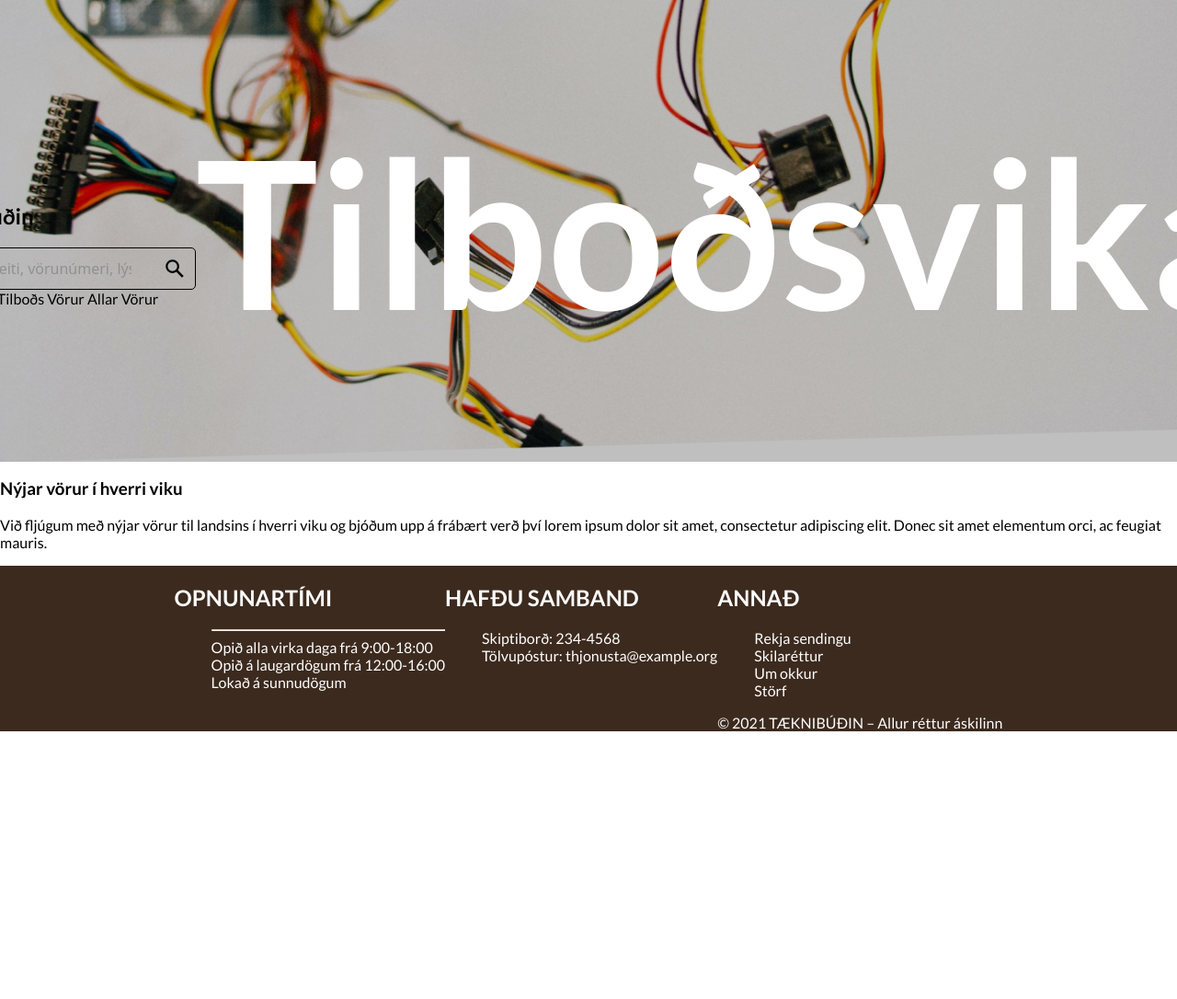
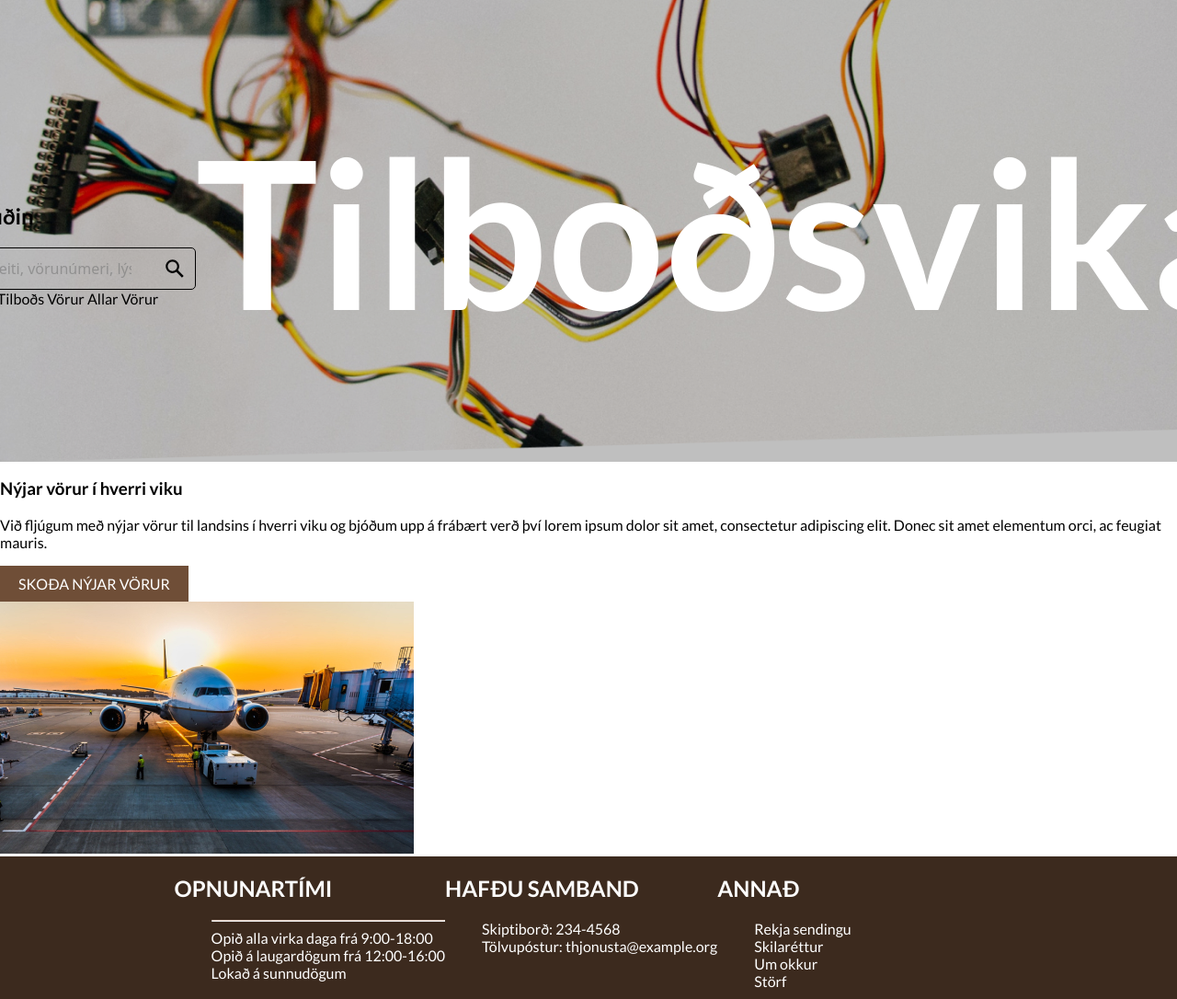
Before and after one commit to edilinga/hopurinn, a website: page index.html in a window 1280 px wide. Shown: the top 1086 px of the page at 92% size. Before the commit the page ends 800 px from the top, so only its background shows below. Drawn offline with Linux system fonts and the light colour scheme.

Commit message:
set inn mynd og fleiri CSS eiginleika í bodyið

```diff
--- a/index.html
+++ b/index.html
@@ -50,7 +50,9 @@
             á frábært verð því lorem ipsum dolor sit amet, consectetur
             adipiscing elit. Donec sit amet elementum orci, ac feugiat mauris.
           </p>
+          <a href="#" class="view-products">SKOÐA NÝJAR VÖRUR</a>
         </div>
+        <img src="../images/Airplane.jpg" />
       </section>
     </div>
 
--- a/styles/styles.css
+++ b/styles/styles.css
@@ -110,7 +110,22 @@ footer .footer-copyright {
 
  .boxes{
   font-family: "Lato";
+  display: flex;
+  justify-content: center;
+
  }
+
+ .view-products {
+  display: inline-block;
+  padding: 10px 20px;
+  background-color: #6F4E37;
+  color: #fff;
+  text-decoration: none;
+  transition: background-color 0.3s ease;
+}
+ .view-products:hover {
+  background-color: #555;
+}
 
 
 /*Leturgerðir*/
```
